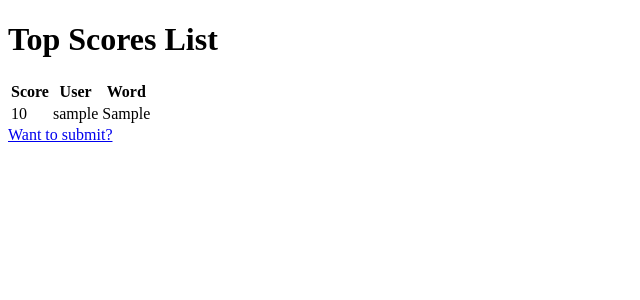
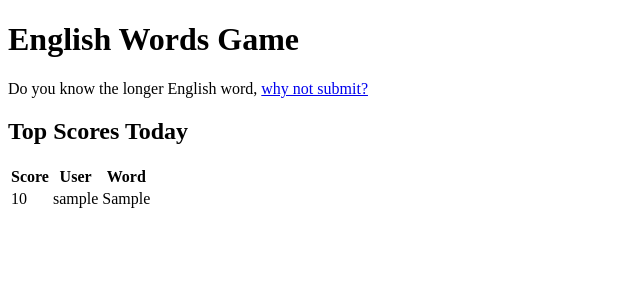
Before and after one commit to sergray/EnglishWordsGame, a Django app: template english_words_game/scores/templates/top_scores.html in a window 1280 px wide. Shown: the top 300 px of the page, without its empty margins (0-640 px from the left). Run offline with Django 3.2, Linux system fonts and the light colour scheme; the template is opened without the code that fills it: values that come from a table or form of the project are taken from there, others are empty; tables that the repository leaves empty hold one stand-in row (values such as "Sample post"); parts of the project's set-up code (start-up, migrations or seed data) failed here and were passed over.

Commit message:
Improve templates

```diff
--- a/english_words_game/scores/templates/top_scores.html
+++ b/english_words_game/scores/templates/top_scores.html
@@ -1,7 +1,10 @@
 {% extends "base.html" %}
 
 {% block content %}
-<h1>Top Scores List</h1>
+{{ block.super }}
+<div>Do you know the longer English word, <a href="{% url 'word-submission' %}">why not submit?</a></div>
+<h2>Top Scores Today</h2>
+{% if scores.count %}
 <table>
 	<thead>
 		<tr>
@@ -20,5 +23,7 @@
 		{% endfor %}
 	</tbody>
 </table>
-<a href="{% url 'word-submission' %}">Want to submit?</a>
+{% else %}
+<p>No submissions today yet.</p>
+{% endif %}
 {% endblock %}
--- a/english_words_game/scores/views.py
+++ b/english_words_game/scores/views.py
@@ -11,5 +11,5 @@ from scores.models import Score
 def top_scores_list(request):
     "View shows top 10 daily scores even for non logged users"
     today = datetime.date.today()
-    top10 = Score.top_daily_scores(today, 10)
+    top10 = list(Score.top_daily_scores(today, 10))
     return render(request, 'top_scores.html', dict(scores=top10))
--- a/english_words_game/templates/base.html
+++ b/english_words_game/templates/base.html
@@ -5,6 +5,7 @@
 </head>
 <body>
 {% block content %}
+<h1>English Words Game</h1>
 {% endblock %}
 </body>
 </html>
--- a/english_words_game/templates/registration/login.html
+++ b/english_words_game/templates/registration/login.html
@@ -8,7 +8,7 @@
 
 <form method="post" action="{% url 'django.contrib.auth.views.login' %}">
 {% csrf_token %}
-<h2>Please Sign-in or <a href="{% url 'registration_register' %}">Sign-Up first</a></h2>
+<h2>Please Login</h2>
 <table>
 <tr>
     <td>{{ form.username.label_tag }}</td>
@@ -23,5 +23,5 @@
 <input type="submit" value="Login" />
 <input type="hidden" name="next" value="{{ next }}" />
 </form>
-
+<div>Not the user? Please <a href="{% url 'registration_register' %}">register</a>.</div>
 {% endblock %}
--- a/english_words_game/templates/registration/registration_form.html
+++ b/english_words_game/templates/registration/registration_form.html
@@ -3,7 +3,8 @@
 {% block title %}English Words Game - Registration{% endblock %}
 
 {% block content %}
-<h2>English Words Game - Registration</h2>
+{{ block.super }}
+<h2>Registration</h2>
 <form method="post">
 {% csrf_token %}
 <table>
--- a/english_words_game/words/forms.py
+++ b/english_words_game/words/forms.py
@@ -20,5 +20,5 @@ class EnglishWordForm(forms.Form):
     def clean_english_word(self):
         word = self.cleaned_data['english_word']
         if not wordnet.synsets(word):
-            raise forms.ValidationError(_("The word is not English"))
+            raise forms.ValidationError(_("The word is not English or unknown to us yet :("))
         return word
--- a/english_words_game/words/tests.py
+++ b/english_words_game/words/tests.py
@@ -15,7 +15,6 @@ class TestEnglishWordForm(TestCase):
     def test_empty(self):
         form = EnglishWordForm()
         self.assertFalse(form.is_valid())
-        # import ipdb; ipdb.set_trace()
         self.assertEqual(form.errors, {})  # need to investigate why it's empty
 
     def test_min_length(self):
@@ -36,7 +35,7 @@ class TestEnglishWordForm(TestCase):
         self.assertFalse(form.is_valid())
         self.assertEqual(
             form.errors,
-            {'english_word': [u'The word is not English']})
+            {'english_word': [u'The word is not English or unknown to us yet :(']})
 
 
 class TestWordSubmissionView(TestCase):
```
Also changed, not shown: english_words_game/words/templates/word_submission.html (+4 -5 lines).
